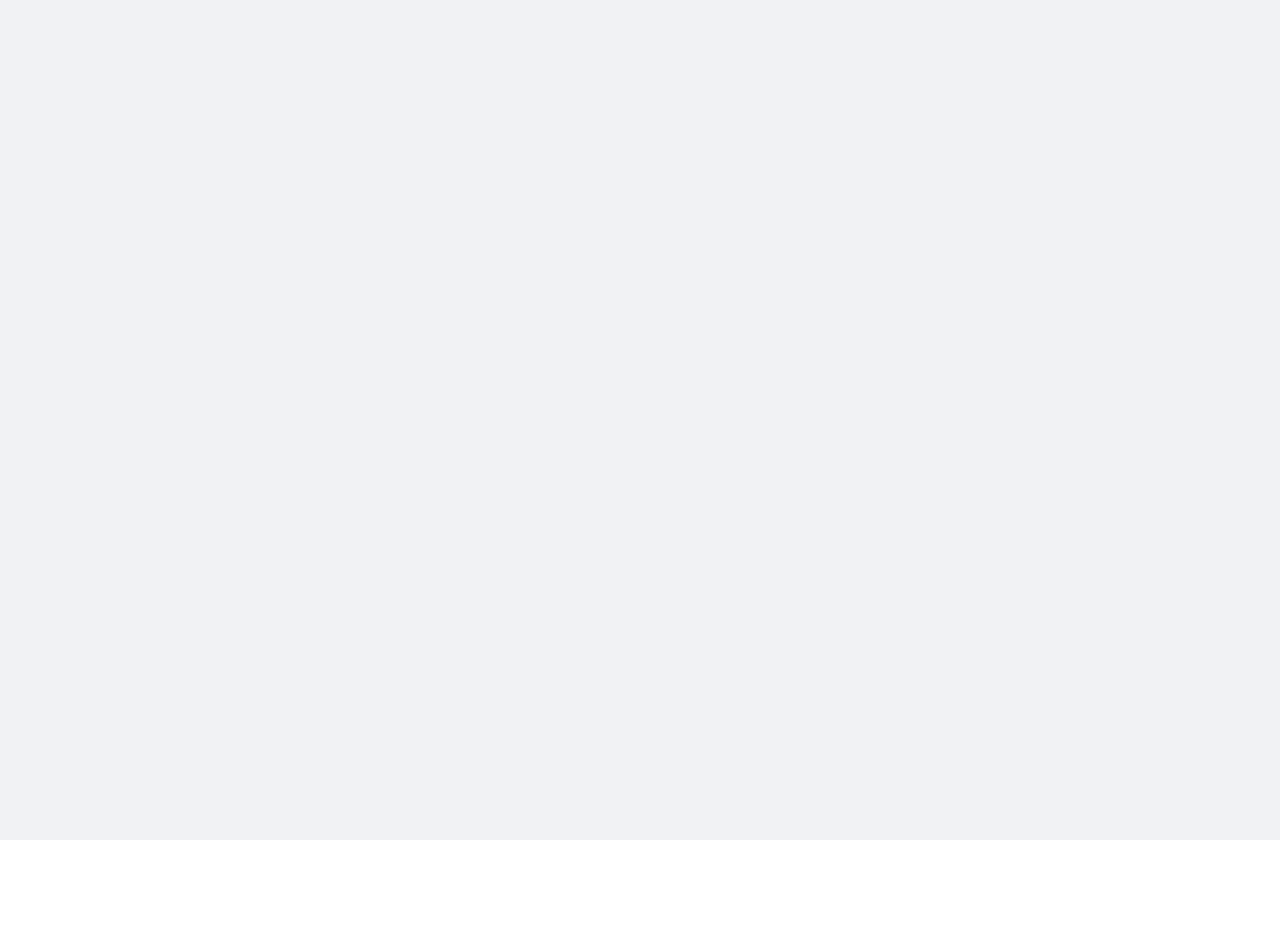
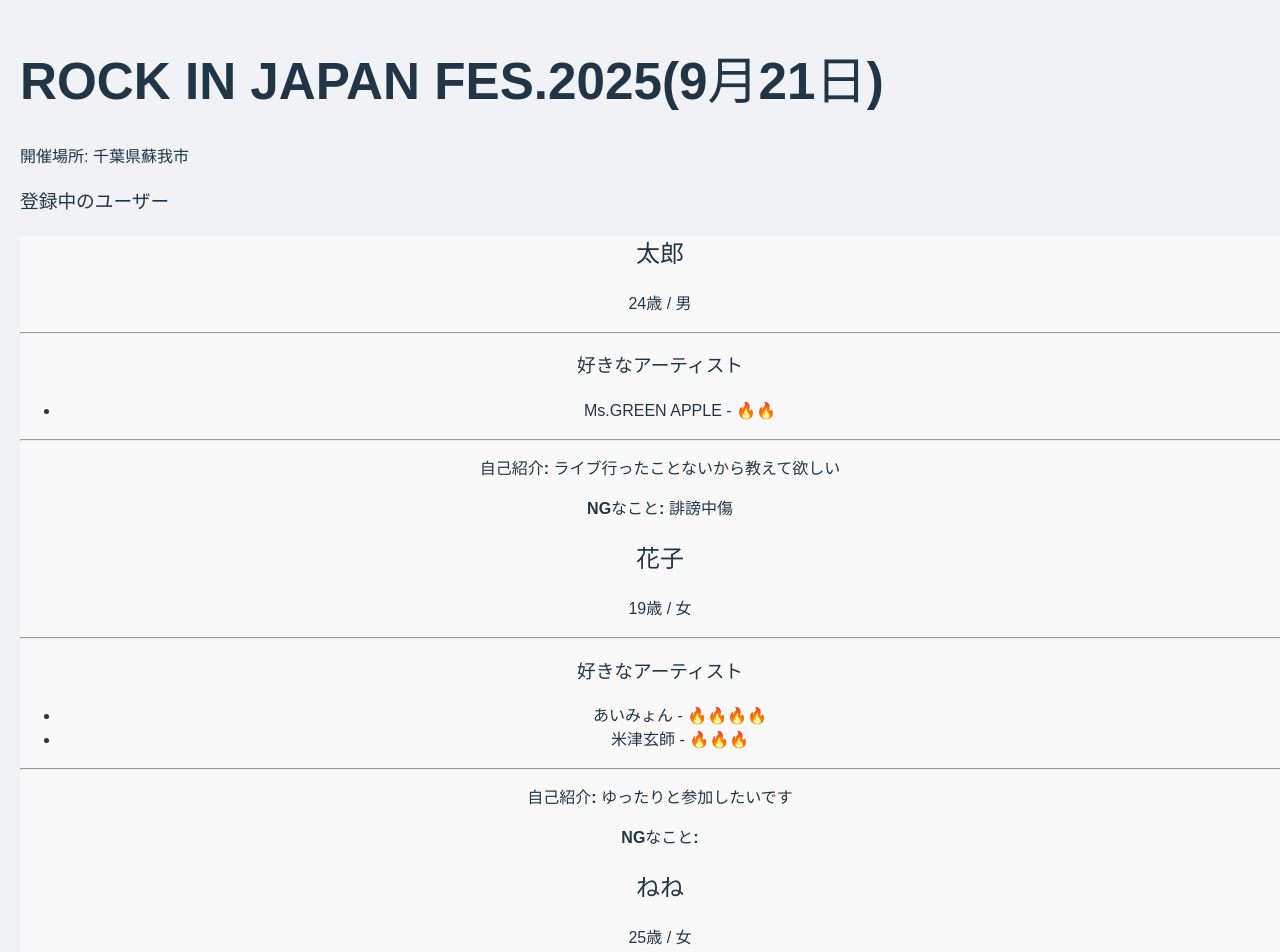
Before and after one commit to tessho3316/vite-react, a React (Vite) app: page /DemoEvent in a window 1280 px wide. Before the commit this address had no page. Shown: the top 952 px of the page. Before the commit the page ends 840 px from the top, so only its background shows below. Built offline with nearby package versions, Linux system fonts and the light colour scheme.

Commit message:
イベントページの作成

```diff
--- a/src/App.tsx
+++ b/src/App.tsx
@@ -4,6 +4,7 @@ import { Login } from './component/login';
 import { SelectPages } from './component/select_pages';
 import { SelectPeople } from './component/select_people';
 import { MakeProfile } from './component/make-profile';
+import { DemoEventPage } from './component/demoEventPage';
 
 export const TitlePage = () => {
 
@@ -37,6 +38,15 @@ export const Other_profiles = () => {
   return (
     <div className='profile'>
       <SelectPeople />
+    </div>
+  );
+}
+
+export const DemoEvent = () => {
+
+  return (
+    <div>
+      <DemoEventPage />
     </div>
   );
 }
@@ -161,6 +171,7 @@ export const App = () => {
         <Route path="/Senni" element={<Senni />} />
         <Route path="/my_profile" element={<My_profile />} />
         <Route path="/other_profiles" element={<Other_profiles />} />
+        <Route path="/DemoEvent" element={<DemoEvent />} />
         <Route path="/A_profile" element={<A_profile />} />
         <Route path="/B_profile" element={<B_profile />} />
         <Route path="/C_profile" element={<C_profile />} />
--- /dev/null
+++ b/src/component/demoEventPage.tsx
@@ -0,0 +1,20 @@
+import { MakeProfile } from './make-profile';
+
+export const DemoEventPage = () => {
+
+    return (
+        <div>
+            <h1>ROCK IN JAPAN FES.2025(9月21日)</h1>
+            <p>開催場所: 千葉県蘇我市</p>
+            <h3>登録中のユーザー</h3>
+            <div className='profile'>
+                <MakeProfile profileId={2} />
+                <MakeProfile profileId={3} />
+                <MakeProfile profileId={4} />
+                <MakeProfile profileId={5} />
+                <MakeProfile profileId={6} />
+                <MakeProfile profileId={7} />
+            </div>
+        </div>
+    );
+}
--- a/src/component/login.tsx
+++ b/src/component/login.tsx
@@ -8,6 +8,9 @@ export const Login = () => {
     const onMovePage = () => {
     navigation("/Senni");
     }
+    const onMoveEvent = () => {
+        navigation("/DemoEvent");
+        }
 
     return (
         <div>
@@ -21,6 +24,7 @@ export const Login = () => {
                     <button className="login-btn">ログイン</button>
                     <button className="signup-btn">新規登録</button>
                     <button className="start-btn" onClick={onMovePage}>テストログイン</button>
+                    <button className="start-btn" onClick={onMoveEvent}>テストイベント</button>
             </div>
         </div>
     );
```
